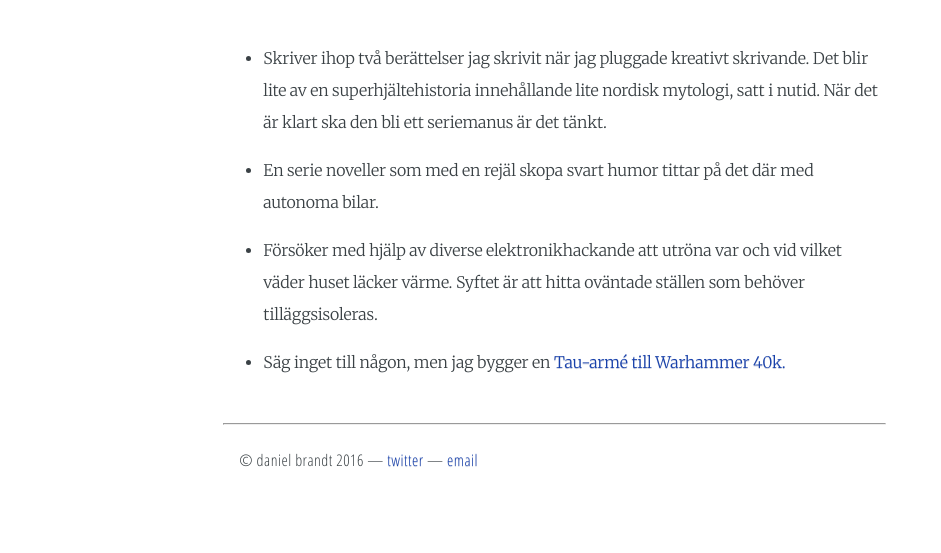
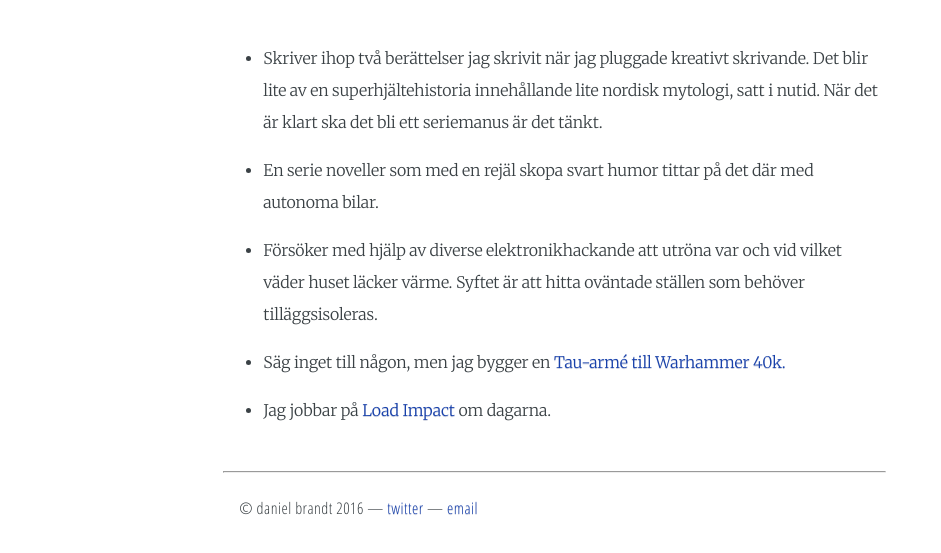
Before and after one commit to dbrandt/dbrandt.github.io, a plain HTML site: page now.html in a window 1280 px wide. Shown: the part 121-674 px from the top of the page, without its empty margins (0-941 px from the left). Drawn offline with Linux system fonts and the light colour scheme.

Commit message:
Now update.

```diff
--- a/now.html
+++ b/now.html
@@ -21,10 +21,12 @@
       <div class="eight columns">
 	<h1>Vad jag sysslar med och är intresserad av just nu:</h1>
 	<ul>
-	  <li>Skriver ihop två berättelser jag skrivit när jag pluggade kreativt skrivande. Det blir lite av en superhjältehistoria innehållande lite nordisk mytologi, satt i nutid. När det är klart ska den bli ett seriemanus är det tänkt.</li>
+	  <li>Skriver ihop två berättelser jag skrivit när jag pluggade kreativt skrivande. Det blir lite av en superhjältehistoria innehållande lite nordisk mytologi, satt i nutid. När det är klart ska det bli ett seriemanus är det tänkt.</li>
 	  <li>En serie noveller som med en rejäl skopa svart humor tittar på det där med autonoma bilar.</li>
 	  <li>Försöker med hjälp av diverse elektronikhackande att utröna var och vid vilket väder huset läcker värme. Syftet är att hitta oväntade ställen som behöver tilläggsisoleras.</li>
 	  <li>Säg inget till någon, men jag bygger en <a href="https://www.games-workshop.com/en-SE/Warhammer-40-000?N=102345+4294967154&Nu=product.repositoryId&qty=12&sorting=rec&view=table&categoryId=cat440130a-flat">Tau-armé till Warhammer 40k.</a></li>
+	  <li>Jag jobbar på <a href="https://loadimpact.com">Load Impact</a> om dagarna.</li>
+	</ul>
       </div>
       <div class="three columns">
       </div>
```
